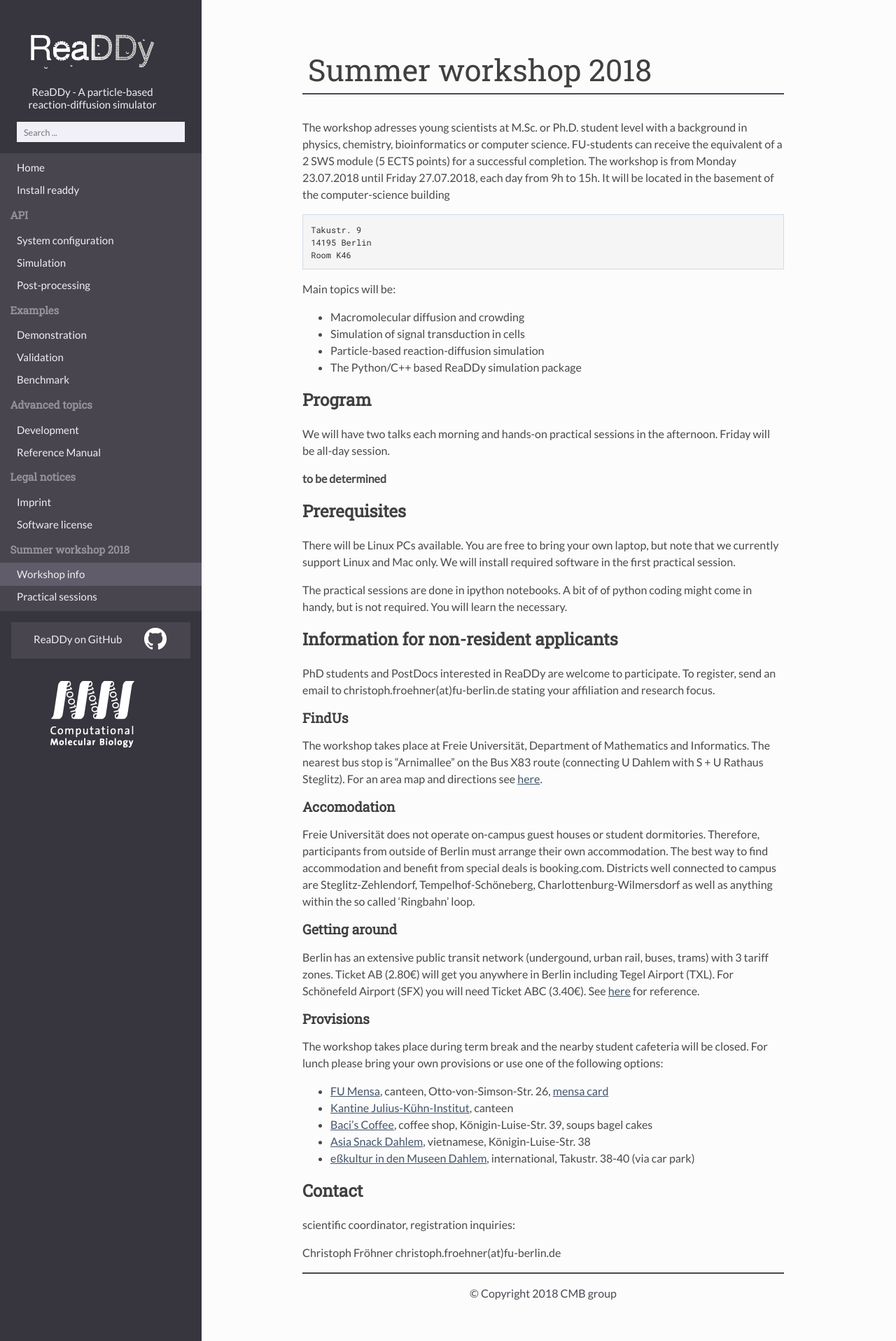
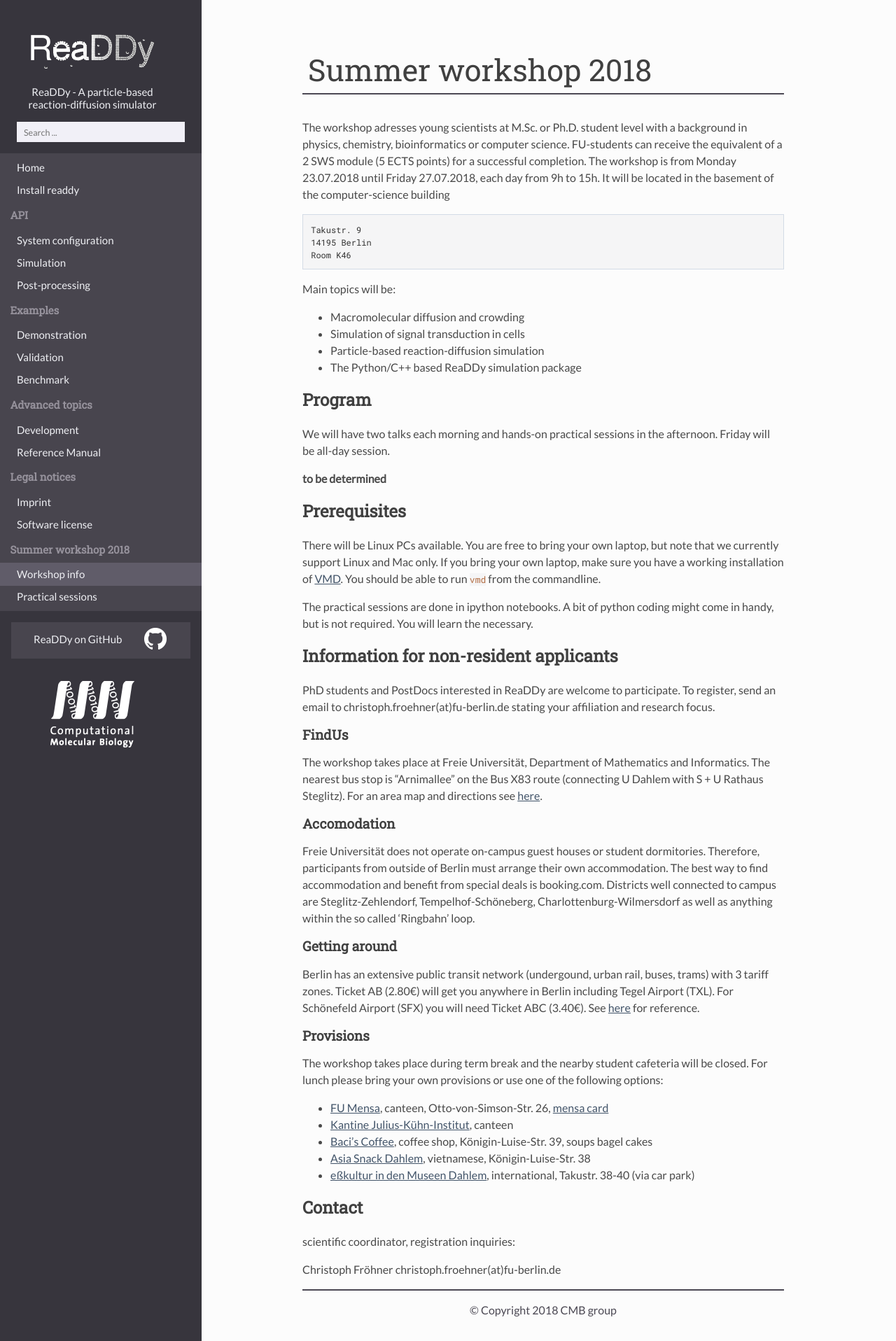
Before and after one commit to readdy/readdy_documentation, a Jekyll site: the page built from readdy_documentation/workshop_2018_info.md, in a window 1280 px wide. Shown: the whole page at 70% size. Built offline with Jekyll 4.4.1, drawn with Linux system fonts in a browser that asks for light colours.

Commit message:
update info

```diff
--- a/readdy_documentation/workshop_2018_info.md
+++ b/readdy_documentation/workshop_2018_info.md
@@ -35,10 +35,10 @@ __to be determined__
 
 ## Prerequisites
 There will be Linux PCs available. You are free to bring your own laptop, but note that we currently support Linux and
- Mac only.
-We will install required software in the first practical session.
+Mac only. If you bring your own laptop, make sure you have a working
+installation of [VMD](http://www.ks.uiuc.edu/Research/vmd/). You should be able to run `vmd` from the commandline.
 
-The practical sessions are done in ipython notebooks. A bit of of python coding might come in handy,
+The practical sessions are done in ipython notebooks. A bit of python coding might come in handy,
 but is not required. You will learn the necessary.
 
 ## Information for non-resident applicants
```
